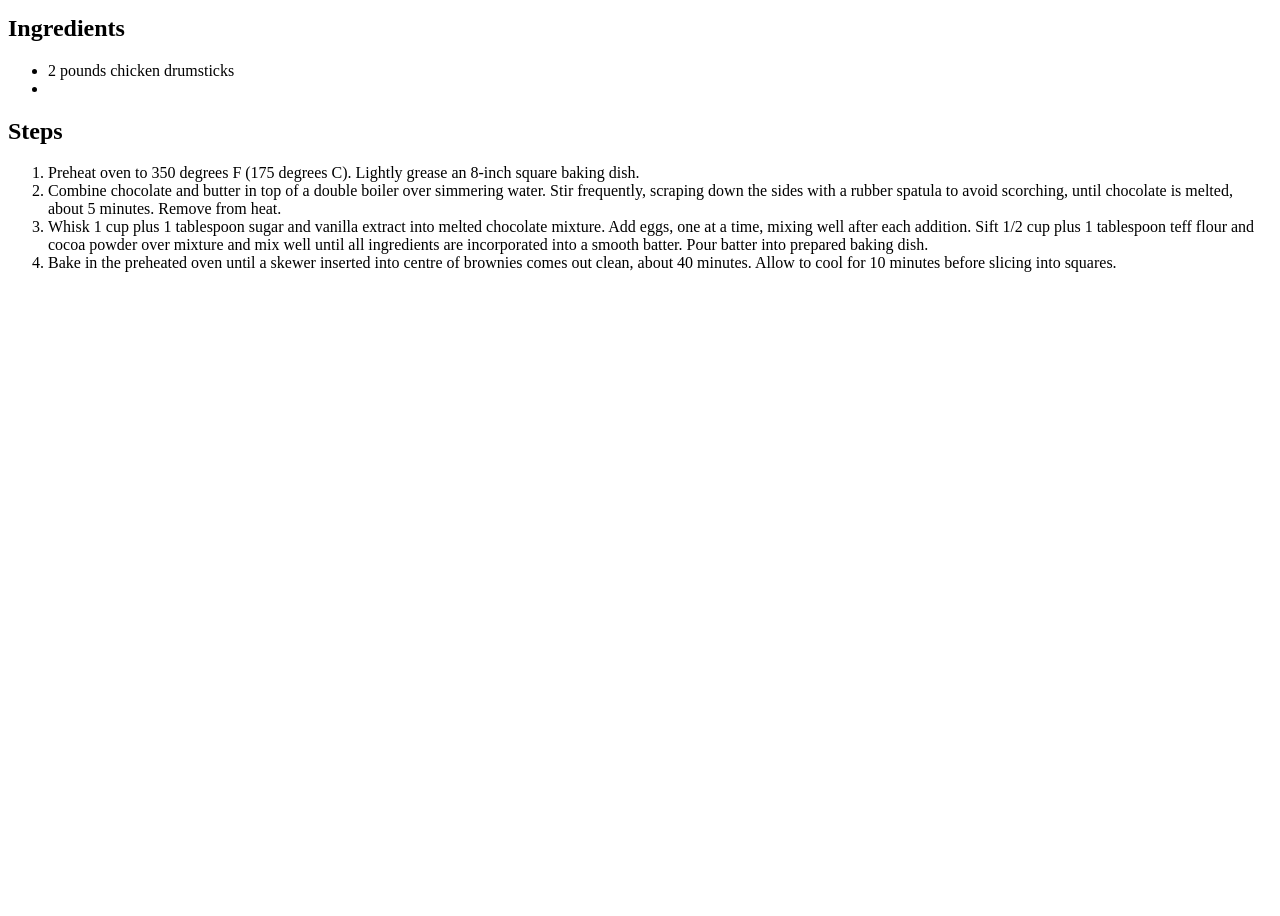
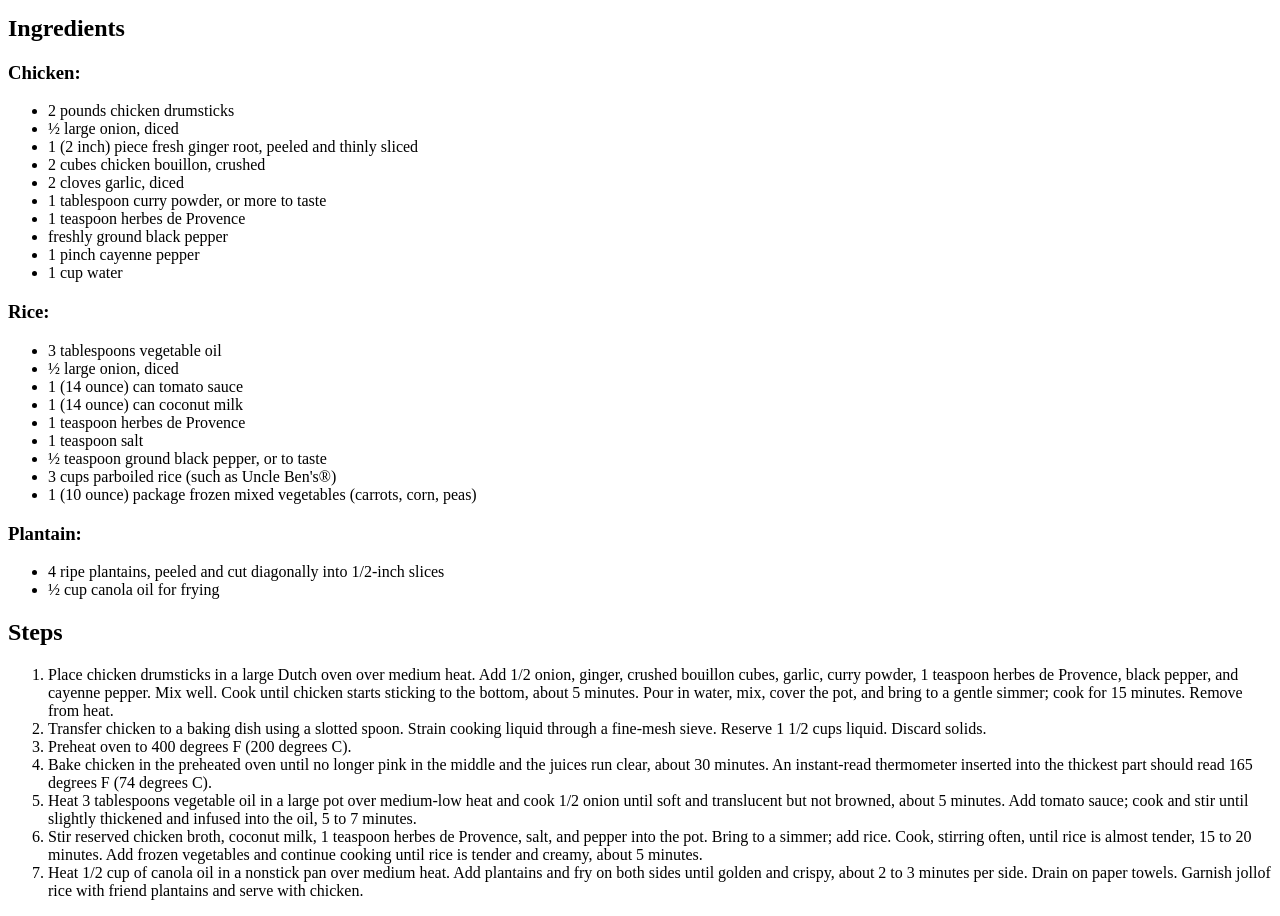
Before and after one commit to nkzro/odin-recipes, a plain HTML site: page recipes/jollof.html in a window 1280 px wide. Shown: the part 420-1336 px from the top of the page. Before the commit the page ends 800 px from the top, so only its background shows below. Drawn offline with Linux system fonts and the light colour scheme.

Commit message:
Added jollof and tuna sandwich recipe pages

```diff
--- a/recipes/jollof.html
+++ b/recipes/jollof.html
@@ -7,7 +7,7 @@
     <title>Document</title>
 </head>
 <body>
-    <img src="https://th.bing.com/th/id/OIP.ch-5sJizXiQVx1n94phEvAHaE6?w=189&h=125&c=7&r=0&o=5&dpr=2&pid=1.7" alt="brownies">
+    <img src="https://www.bing.com/th?id=AMMS_3967f942657bb683080a7e84d1b167c2&w=500&h=454&c=7&rs=1&qlt=80&o=6&cdv=1&dpr=2&pid=16.1" alt="brownies">
 
     <h2>Description</h2>
     <p>
@@ -15,17 +15,60 @@
     </p>
 
     <h2>Ingredients</h2>
+    <h3>Chicken:</h3>
     <ul>
         <li>2 pounds chicken drumsticks</li>
-        <li></li>
+        <li>½ large onion, diced</li>
+        <li>1 (2 inch) piece fresh ginger root, peeled and thinly sliced</li>
+        <li>2 cubes chicken bouillon, crushed</li>
+        <li>2 cloves garlic, diced</li>
+        <li>1 tablespoon curry powder, or more to taste</li>
+        <li>1 teaspoon herbes de Provence</li>
+        <li>freshly ground black pepper</li>
+        <li>1 pinch cayenne pepper</li>
+        <li>1 cup water</li>
+    </ul>
+    <h3>Rice:</h3>
+    <ul>
+        <li>3 tablespoons vegetable oil</li>
+        <li>½ large onion, diced</li>
+        <li>1 (14 ounce) can tomato sauce</li>
+        <li>1 (14 ounce) can coconut milk</li>
+        <li>1 teaspoon herbes de Provence</li>
+        <li>1 teaspoon salt</li>
+        <li>½ teaspoon ground black pepper, or to taste</li>
+        <li>3 cups parboiled rice (such as Uncle Ben's®)</li>
+        <li>1 (10 ounce) package frozen mixed vegetables (carrots, corn, peas)</li>
+    </ul>
+    <h3>Plantain:</h3>
+    <ul>
+        <li>4 ripe plantains, peeled and cut diagonally into 1/2-inch slices</li>
+        <li>½ cup canola oil for frying</li>
     </ul>
 
     <h2>Steps</h2>
     <ol>
-        <li>Preheat oven to 350 degrees F (175 degrees C). Lightly grease an 8-inch square baking dish.</li>
-        <li>Combine chocolate and butter in top of a double boiler over simmering water. Stir frequently, scraping down the sides with a rubber spatula to avoid scorching, until chocolate is melted, about 5 minutes. Remove from heat.</li>
-        <li>Whisk 1 cup plus 1 tablespoon sugar and vanilla extract into melted chocolate mixture. Add eggs, one at a time, mixing well after each addition. Sift 1/2 cup plus 1 tablespoon teff flour and cocoa powder over mixture and mix well until all ingredients are incorporated into a smooth batter. Pour batter into prepared baking dish.</li>
-        <li>Bake in the preheated oven until a skewer inserted into centre of brownies comes out clean, about 40 minutes. Allow to cool for 10 minutes before slicing into squares.</li>
+        <li>
+            Place chicken drumsticks in a large Dutch oven over medium heat. Add 1/2 onion, ginger, crushed bouillon cubes, garlic, curry powder, 1 teaspoon herbes de Provence, black pepper, and cayenne pepper. Mix well. Cook until chicken starts sticking to the bottom, about 5 minutes. Pour in water, mix, cover the pot, and bring to a gentle simmer; cook for 15 minutes. Remove from heat.
+        </li>
+        <li>
+            Transfer chicken to a baking dish using a slotted spoon. Strain cooking liquid through a fine-mesh sieve. Reserve 1 1/2 cups liquid. Discard solids.
+        </li>
+        <li>
+            Preheat oven to 400 degrees F (200 degrees C).
+        </li>
+        <li>
+            Bake chicken in the preheated oven until no longer pink in the middle and the juices run clear, about 30 minutes. An instant-read thermometer inserted into the thickest part should read 165 degrees F (74 degrees C).
+        </li>
+        <li>
+            Heat 3 tablespoons vegetable oil in a large pot over medium-low heat and cook 1/2 onion until soft and translucent but not browned, about 5 minutes. Add tomato sauce; cook and stir until slightly thickened and infused into the oil, 5 to 7 minutes.
+        </li>
+        <li>
+            Stir reserved chicken broth, coconut milk, 1 teaspoon herbes de Provence, salt, and pepper into the pot. Bring to a simmer; add rice. Cook, stirring often, until rice is almost tender, 15 to 20 minutes. Add frozen vegetables and continue cooking until rice is tender and creamy, about 5 minutes.
+        </li>
+        <li>
+            Heat 1/2 cup of canola oil in a nonstick pan over medium heat. Add plantains and fry on both sides until golden and crispy, about 2 to 3 minutes per side. Drain on paper towels. Garnish jollof rice with friend plantains and serve with chicken.
+        </li>
     </ol>
 </body>
 </html>
```
Also changed, not shown: index.html (+2 -0 lines), recipes/tuna-sandwich.html (added, +48 -0 lines).
